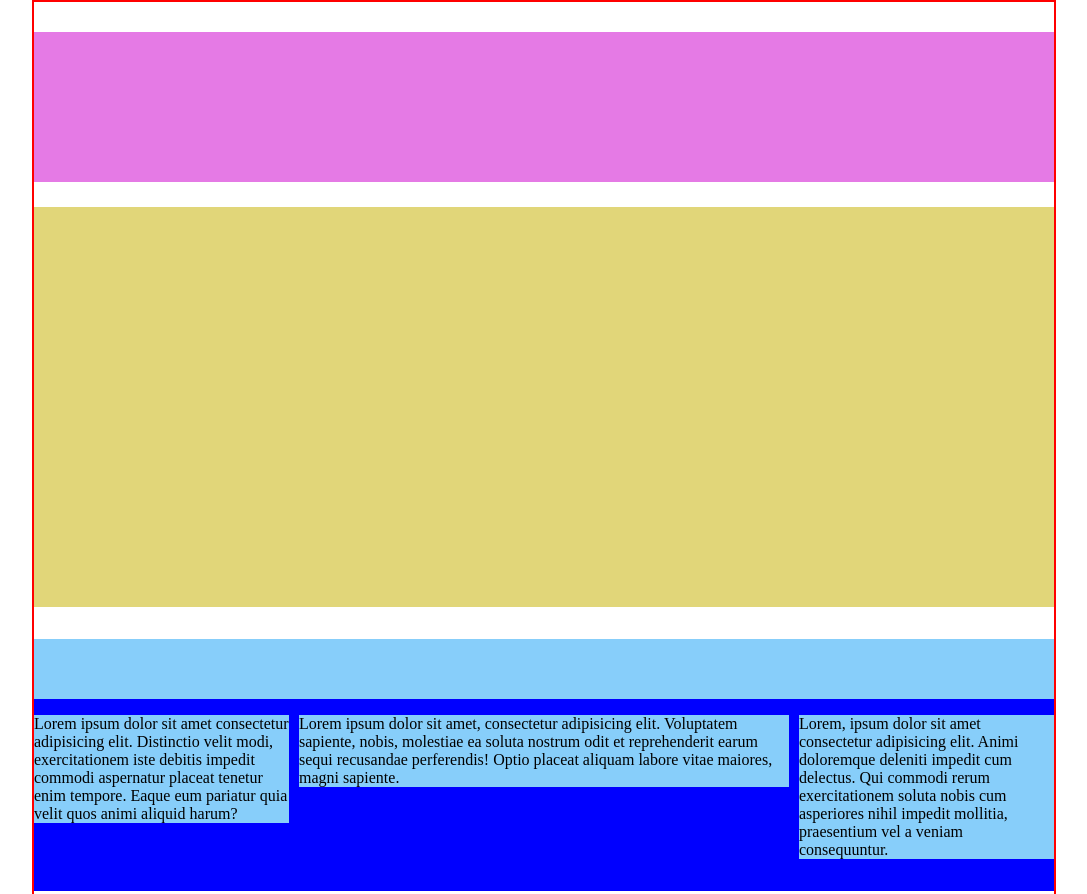
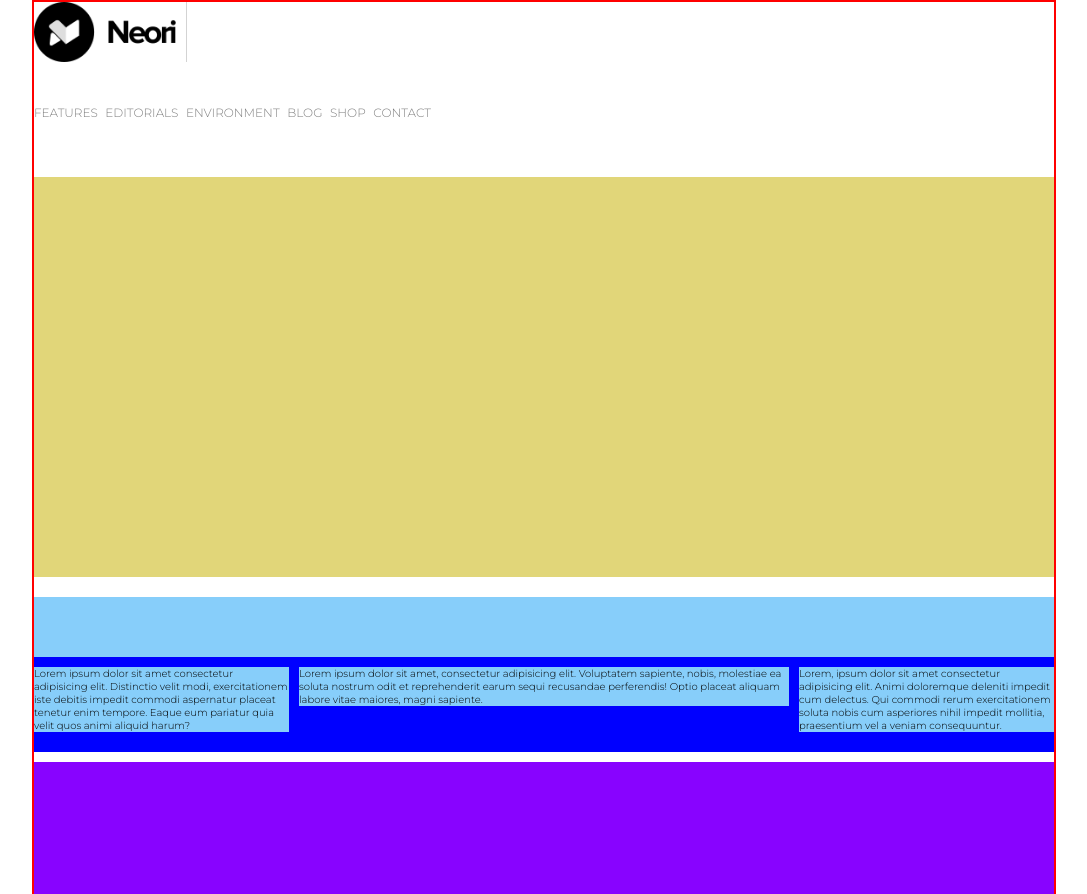
Before and after one commit to mohamedslima/htmlcss-wp, a plain HTML site: page index.html in a window 1280 px wide. Shown: the top 894 px of the page, without its empty margins (96-1183 px from the left). Drawn offline with Linux system fonts and the light colour scheme.

Commit message:
header completed

```diff
--- a/css/style.css
+++ b/css/style.css
@@ -17,12 +17,15 @@
     border: red 2px solid;
 }
 
+body{
+    font-size: 62.5%;
+    font-family: "Montserrat", sans-serif;
+}
+
 /* container header */
 
 header{
-    background-color: #e57ae5;
     height: 150px;
-    margin-top: 30px;
 }
 
 /* container main yellow */
@@ -51,8 +54,6 @@ header{
 .col-center {
     width: calc(50% - 20px);
     margin: 0 10px;
-    /* width: 46%;
-    margin: 0 2%; */
 }
 
 .col {
@@ -78,3 +79,28 @@ footer{
     height: 200px;
     margin: 1em 0 1em;
 }
+
+/* header content */
+
+.logo-header {
+    width: auto;
+    height: 60px;
+    padding-right: 1em;
+    border-right: 1px solid lightgray;
+}
+
+.header-nav li{
+    margin-top: 4em;
+    padding-right: .5em;
+    display: inline-block;
+    color: grey;
+}
+
+.header-nav a {
+    font-size: 1.2em;
+    text-decoration: none;
+    text-transform: uppercase;
+    color: inherit;
+}
+
+/* /header content */
--- a/index.html
+++ b/index.html
@@ -5,16 +5,31 @@
     <meta http-equiv="X-UA-Compatible" content="IE=edge">
     <meta name="viewport" content="width=device-width, initial-scale=1.0">
     <title>Struttura WP</title>
+    <link href="https://fonts.googleapis.com/css2?family=Montserrat:wght@300&family=Heebo:wght@600&display=swap" rel="stylesheet">
     <link rel="stylesheet" href="css/style.css">
 </head>
 <body>
     <div class="container">
-        <header></header>
+        <header>
+            <div>
+                <img src="img/logo.png" alt="Logo Neori" class="logo-header">
+            </div>
+            <nav class="header-nav">
+                <ul>
+                    <li><a>Features</a></li>
+                    <li><a>Editorials</a></li>
+                    <li><a>Environment</a></li>
+                    <li><a>Blog</a></li>
+                    <li><a>Shop</a></li>
+                    <li><a>Contact</a></li>
+                </ul>
+            </nav>
+        </header>
         <main>
             <div class="container-banner"></div>
             <div class="container-leadership"></div>
             <section class="content clearfix">
-                <div class="content-top mb-1"></div>
+                <div class="content-top"></div>
                 <div class="content-bottom">
                     <div class="col col-side">Lorem ipsum dolor sit amet consectetur adipisicing elit. Distinctio velit modi, exercitationem iste debitis impedit commodi aspernatur placeat tenetur enim tempore. Eaque eum pariatur quia velit quos animi aliquid harum?</div>
                     <div class="col col-center">Lorem ipsum dolor sit amet, consectetur adipisicing elit. Voluptatem sapiente, nobis, molestiae ea soluta nostrum odit et reprehenderit earum sequi recusandae perferendis! Optio placeat aliquam labore vitae maiores, magni sapiente.</div>
```
Also changed, not shown: img/banner-2.jpg (added), img/banner.jpg (added), img/img-1.jpg (added), img/img-2.jpg (added), img/img-3.jpg (added), img/img-4.jpg (added), img/img-5.jpg (added), img/img-6.jpg (added), img/logo.png (added).
